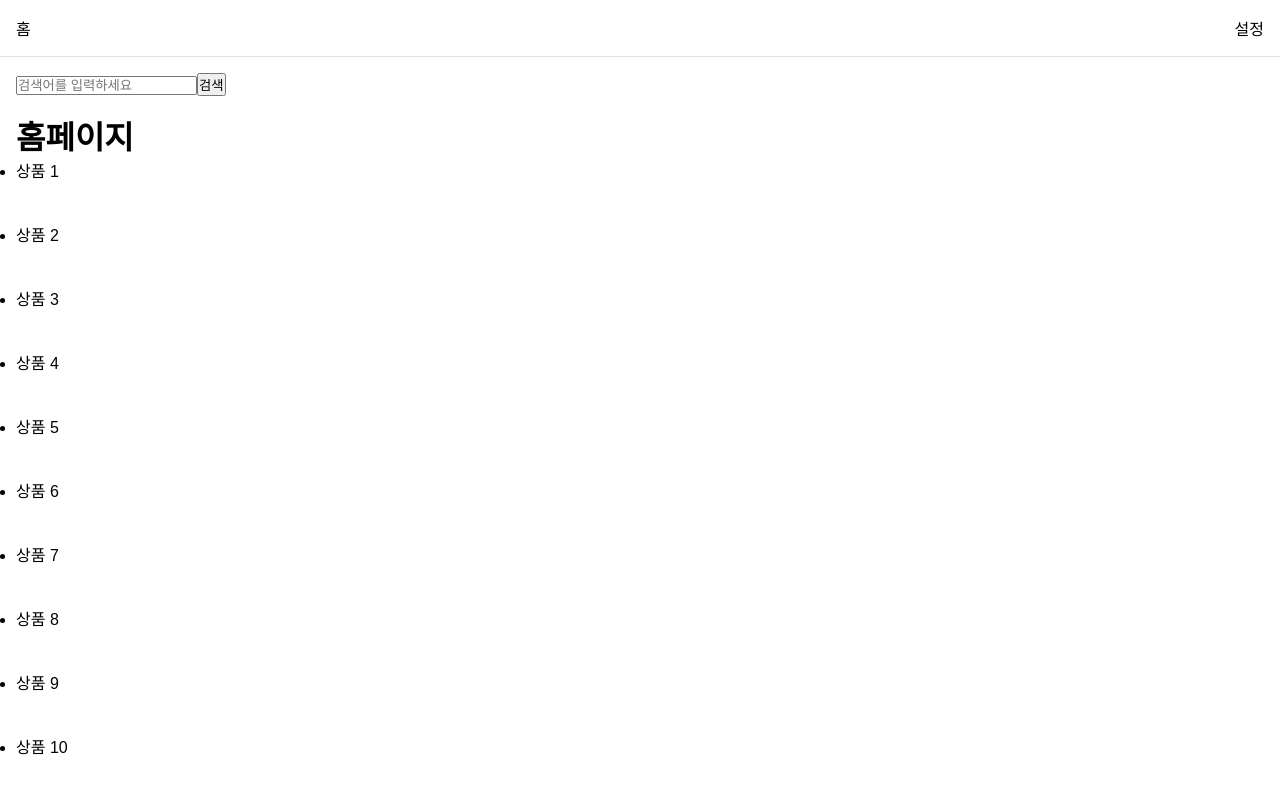
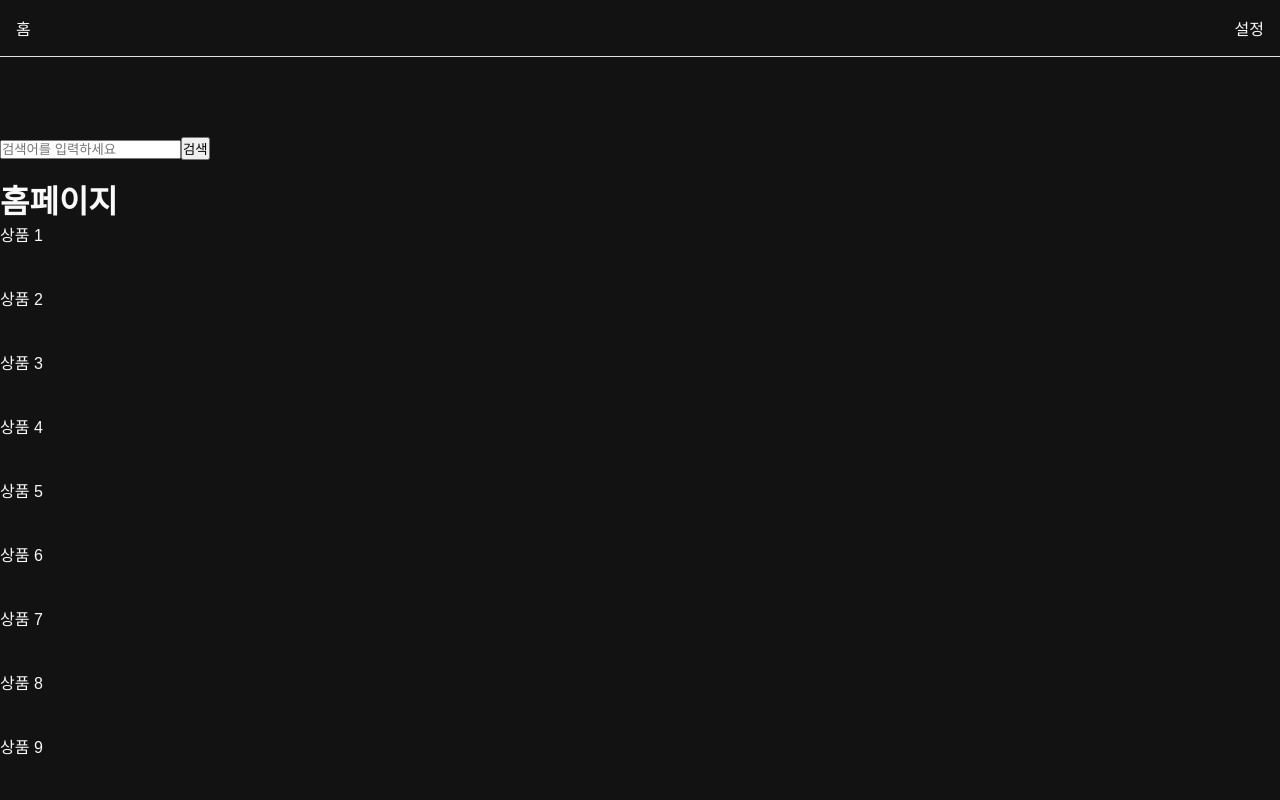
Before and after one commit to chaemin58/codeitmall, a Next.js app: page / in a window 1280 px wide. Shown: the top 800 px of the page. Built offline with nearby package versions, Linux system fonts and the light colour scheme.

Commit message:
style: 기본 다크 테마 적용

```diff
--- a/app/globals.css
+++ b/app/globals.css
@@ -2,6 +2,9 @@
   font-family: Arial, Helvetica, sans-serif;
   -webkit-font-smoothing: antialiased;
   -moz-osx-font-smoothing: grayscale;
+  /*다크 테마*/
+  background-color: #121212;
+  color: #f9f9f9;
 }
 
 * {
--- a/app/layout.js
+++ b/app/layout.js
@@ -1,4 +1,5 @@
 import Header from '@/components/Header';
+import styles from './layout.module.css';
 import './globals.css';
 
 export default function RootLayout({ children }) {
@@ -6,7 +7,7 @@
     <html lang="ko">
       <body>
         <Header />
-        <div style={{ padding: '16px' }}>{children}</div>
+        <div className={styles.container}>{children}</div>
       </body>
     </html>
   );
--- /dev/null
+++ b/app/layout.module.css
@@ -0,0 +1,4 @@
+.container {
+  max-width: 930;
+  margin: 80px auto;
+}
```
